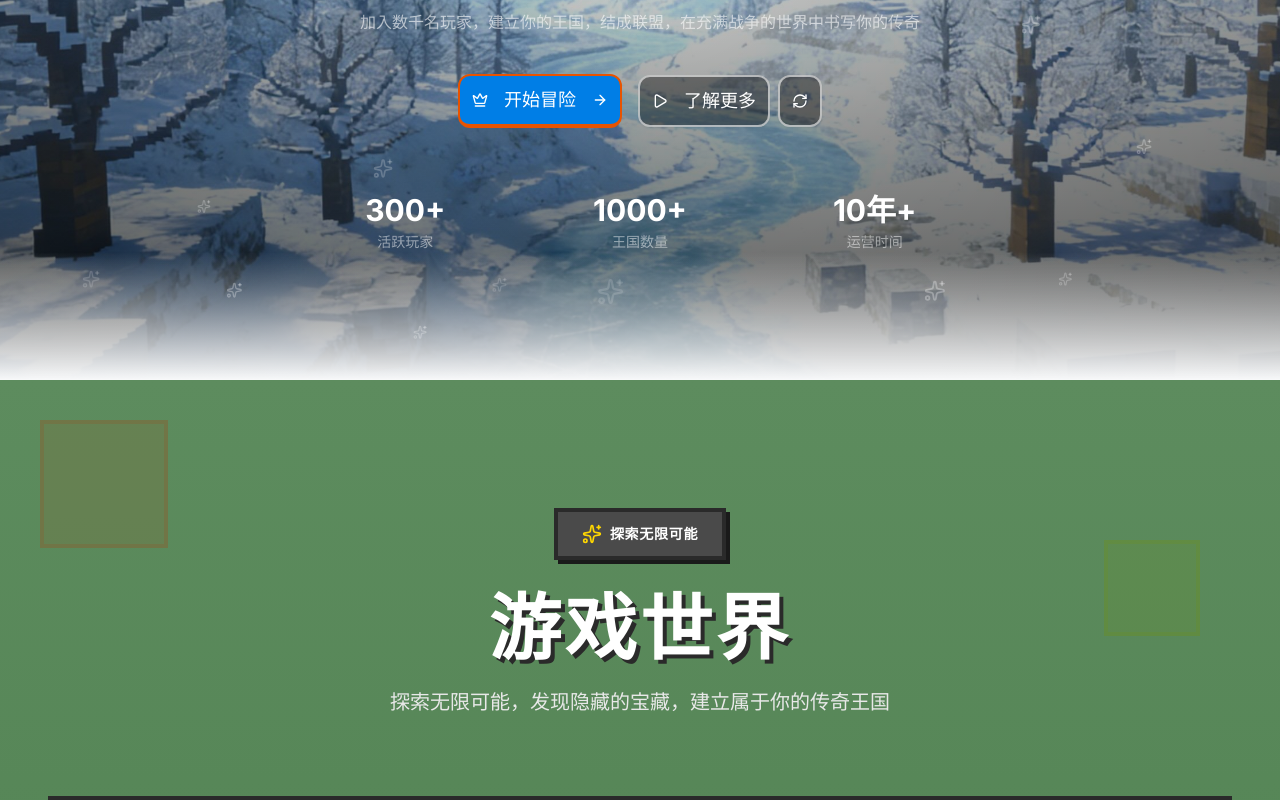
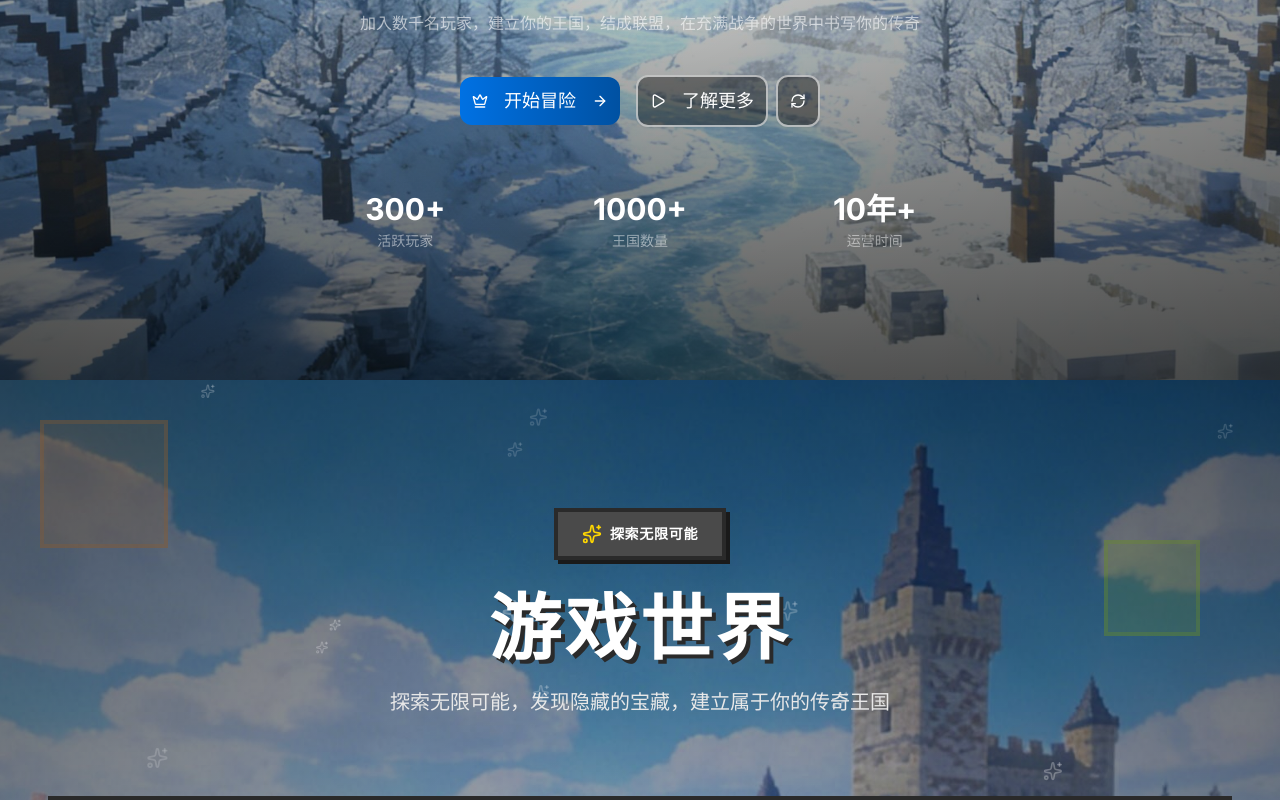
Before and after one commit to IYeaSakura/MclnasKingdomWebsite, a React (Vite) app: page / in a window 1280 px wide. Shown: the part 420-1220 px from the top of the page. Built offline with nearby package versions, Linux system fonts and the light colour scheme.

Commit message:
feat: 添加季节主题功能并重构页面布局
实现季节主题切换功能，包括季节上下文管理和背景组件
重构页面布局为全屏滚动式设计，优化视觉体验
添加交互测试脚本和样式改进

```diff
--- a/src/App.css
+++ b/src/App.css
@@ -25,6 +25,25 @@ html {
 .mc-card:hover {
   transform: translateY(-4px);
   box-shadow: 0 12px 24px rgba(0, 0, 0, 0.1);
+}
+
+/* Custom button styles */
+.mc-button-secondary {
+  background: linear-gradient(135deg, #0071e3 0%, #0051a2 100%);
+  color: white;
+  border: none;
+  transition: all 0.3s ease;
+  position: relative;
+  overflow: hidden;
+}
+
+.mc-button-secondary:hover {
+  transform: translateY(-2px);
+  box-shadow: 0 8px 16px rgba(0, 113, 227, 0.3);
+}
+
+.mc-button-secondary:active {
+  transform: translateY(0);
 }
 
 /* Image loading placeholder */
@@ -231,3 +250,65 @@ img {
 .animate-loading {
   animation: loading 1.5s ease-out forwards;
 }
+
+/* Fixed Background Container */
+.fixed-background-container {
+  position: relative;
+  width: 100%;
+  height: 100vh;
+  overflow: hidden;
+}
+
+.fixed-background {
+  position: fixed;
+  top: 0;
+  left: 0;
+  width: 100%;
+  height: 100vh;
+  z-index: 1;
+  pointer-events: none; /* 允许点击穿透到下方的内容 */
+}
+
+.fixed-background > * {
+  pointer-events: auto; /* 恢复子元素的交互能力 */
+}
+
+.scrollable-content {
+  position: relative;
+  z-index: 2;
+  background: transparent;
+  pointer-events: auto; /* 确保内容区域可以交互 */
+}
+
+.content-spacer {
+  height: 100vh;
+}
+
+/* New layout classes */
+.mt-screen {
+  margin-top: 100vh;
+}
+
+/* Ensure interactive elements are clickable */
+.z-10 {
+  z-index: 10;
+}
+
+.z-20 {
+  z-index: 20;
+}
+
+/* Full screen sections */
+.fullscreen-section {
+  min-height: 100vh;
+  display: flex;
+  align-items: center;
+  justify-content: center;
+  position: relative;
+}
+
+/* Smooth scroll for content sections */
+.scrollable-content > section {
+  transform: translateZ(0);
+  will-change: transform;
+}
--- a/src/App.tsx
+++ b/src/App.tsx
@@ -1,11 +1,10 @@
 import { useState, useEffect } from 'react';
 import { Routes, Route } from 'react-router-dom';
+import { SeasonProvider } from './contexts/SeasonContext';
 import { Navbar } from './sections/Navbar';
 import { Hero } from './sections/Hero';
-import { GameGallery } from './sections/GameGallery';
-import { GameFeatures } from './sections/GameFeatures';
-import { CTA } from './sections/CTA';
 import { Footer } from './sections/Footer';
+import { SeasonContent } from './components/SeasonContent';
 import SystemShopPage from './pages/SystemShopPage';
 import GuildShopPage from './pages/GuildShopPage';
 import HallOfFamePage from './pages/HallOfFamePage';
@@ -17,10 +16,10 @@ function App() {
   const [, setActiveSection] = useState('home');
 
   const handleScroll = () => {
-    const scrollY = window.scrollY;
-    const scrollPosition = scrollY + 200;
+    const scrollPosition = window.scrollY;
 
-    if (scrollPosition < 500) {
+    const scrollWithOffset = scrollPosition + 200;
+    if (scrollWithOffset < 500) {
       setActiveSection('home');
     }
   };
@@ -31,17 +30,19 @@ function App() {
   }, []);
 
   return (
+    <SeasonProvider>
       <div className="min-h-screen bg-[#f8f9fa]">
         <Navbar onSectionChange={setActiveSection} />
         <Routes>
           <Route path="/" element={
-          <>
+            <div className="min-h-screen">
+              {/* Hero Section */}
               <Hero onNavigate={setActiveSection} />
-          <GameGallery />
-          <GameFeatures />
-          <CTA />
+
+              {/* Content Sections */}
+              <SeasonContent />
               <Footer />
-        </>
+            </div>
           } />
           <Route path="/system-shop" element={<SystemShopPage />} />
           <Route path="/guild-shop" element={<GuildShopPage />} />
@@ -50,6 +51,7 @@ function App() {
           <Route path="/daily-news" element={<DailyNewsPage />} />
         </Routes>
       </div>
+    </SeasonProvider>
   );
 }
 
--- /dev/null
+++ b/src/components/SeasonBackground.tsx
@@ -0,0 +1,83 @@
+import { useEffect, useState } from 'react';
+import { Sparkles } from 'lucide-react';
+import { preloadImage, preloadImages } from '@/utils/imageCache';
+
+type Season = 'spring' | 'summer' | 'autumn' | 'winter';
+
+const SEASON_IMAGES: Record<Season, string> = {
+  spring: '/images/hero-landscape-1.jpg',
+  summer: '/images/hero-landscape-2.jpg',
+  autumn: '/images/hero-landscape-3.jpg',
+  winter: '/images/hero-landscape-4.jpg',
+};
+
+interface SeasonBackgroundProps {
+  season: Season;
+  className?: string;
+  children?: React.ReactNode;
+  showParticles?: boolean;
+}
+
+export function SeasonBackground({ season, className = '', children, showParticles = true }: SeasonBackgroundProps) {
+  const [currentImage, setCurrentImage] = useState<string>(SEASON_IMAGES[season]);
+  const [isLoading, setIsLoading] = useState(true);
+
+  useEffect(() => {
+    const loadImage = async () => {
+      setIsLoading(true);
+      await preloadImage(SEASON_IMAGES[season]);
+      setCurrentImage(SEASON_IMAGES[season]);
+      setIsLoading(false);
+    };
+
+    loadImage();
+  }, [season]);
+
+  useEffect(() => {
+    preloadImages(Object.values(SEASON_IMAGES));
+  }, []);
+
+  return (
+    <div className={`relative w-full h-full overflow-hidden ${className}`}>
+      {/* Background Image */}
+      <div
+        className="absolute inset-0 bg-cover bg-center transition-opacity duration-1000 ease-in-out"
+        style={{
+          backgroundImage: `url(${currentImage})`,
+          opacity: isLoading ? 0 : 1
+        }}
+      />
+
+      {/* Gradient Overlay */}
+      <div className="absolute inset-0 bg-gradient-to-b from-black/40 via-black/20 to-black/60" />
+
+      {/* Vignette Effect */}
+      <div className="absolute inset-0 bg-[radial-gradient(ellipse_at_center,transparent_0%,rgba(0,0,0,0.4)_100%)]" />
+
+      {/* Floating Particles - Always visible */}
+      {showParticles && (
+        <div className="absolute inset-0 z-10 overflow-hidden pointer-events-none">
+          {[...Array(20)].map((_, i) => (
+            <Sparkles
+              key={i}
+              className="absolute text-white/30 animate-pulse"
+              style={{
+                left: `${Math.random() * 100}%`,
+                top: `${Math.random() * 100}%`,
+                width: `${12 + Math.random() * 16}px`,
+                height: `${12 + Math.random() * 16}px`,
+                animationDelay: `${Math.random() * 3}s`,
+                animationDuration: `${2 + Math.random() * 3}s`,
+              }}
+            />
+          ))}
+        </div>
+      )}
+
+      {/* Content - 确保可以交互 */}
+      <div className="relative z-20 w-full h-full pointer-events-auto">
+        {children}
+      </div>
+    </div>
+  );
+}
--- /dev/null
+++ b/src/components/SeasonContent.tsx
@@ -0,0 +1,52 @@
+import { useSeason } from '@/contexts/SeasonContext';
+import { SeasonBackground } from '@/components/SeasonBackground';
+import { GameGallery } from '@/sections/GameGallery';
+import { GameFeatures } from '@/sections/GameFeatures';
+import { CTA } from '@/sections/CTA';
+
+type Season = 'spring' | 'summer' | 'autumn' | 'winter';
+
+interface SeasonSectionProps {
+  sectionIndex: number;
+  children: React.ReactNode;
+  className?: string;
+}
+
+function SeasonSection({ sectionIndex, children, className = '' }: SeasonSectionProps) {
+  const { getSeasonByIndex, currentSeason } = useSeason();
+
+  // 计算当前区域对应的季节
+  // sectionIndex: 0 = 游戏世界, 1 = 游戏特色, 2 = 开始冒险
+  const heroSeasonIndex = SEASONS.indexOf(currentSeason);
+  const sectionSeasonIndex = (heroSeasonIndex + sectionIndex + 1) % 4;
+  const sectionSeason = getSeasonByIndex(sectionSeasonIndex);
+
+  return (
+    <SeasonBackground season={sectionSeason} className={className}>
+      {children}
+    </SeasonBackground>
+  );
+}
+
+const SEASONS: Season[] = ['spring', 'summer', 'autumn', 'winter'];
+
+export function SeasonContent() {
+  return (
+    <>
+      {/* 游戏世界 - 下一个季节 */}
+      <SeasonSection sectionIndex={0}>
+        <GameGallery />
+      </SeasonSection>
+
+      {/* 游戏特色 - 下下个季节 */}
+      <SeasonSection sectionIndex={1}>
+        <GameFeatures />
+      </SeasonSection>
+
+      {/* 开始冒险 - 下下下个季节 */}
+      <SeasonSection sectionIndex={2}>
+        <CTA />
+      </SeasonSection>
+    </>
+  );
+}
--- /dev/null
+++ b/src/contexts/SeasonContext.tsx
@@ -0,0 +1,59 @@
+import { createContext, useContext, useState } from 'react';
+import type { ReactNode } from 'react';
+
+type Season = 'spring' | 'summer' | 'autumn' | 'winter';
+
+interface SeasonContextType {
+  currentSeason: Season;
+  setCurrentSeason: (season: Season) => void;
+  getNextSeason: (season: Season) => Season;
+  getSeasonByIndex: (index: number) => Season;
+}
+
+const SEASONS: Season[] = ['spring', 'summer', 'autumn', 'winter'];
+
+const SeasonContext = createContext<SeasonContextType | undefined>(undefined);
+
+export function useSeason() {
+  const context = useContext(SeasonContext);
+  if (context === undefined) {
+    throw new Error('useSeason must be used within a SeasonProvider');
+  }
+  return context;
+}
+
+interface SeasonProviderProps {
+  children: ReactNode;
+}
+
+export function SeasonProvider({ children }: SeasonProviderProps) {
+  const [currentSeason, setCurrentSeason] = useState<Season>(() => {
+    const month = new Date().getMonth() + 1;
+    if (month >= 3 && month <= 5) return 'spring';
+    if (month >= 6 && month <= 8) return 'summer';
+    if (month >= 9 && month <= 11) return 'autumn';
+    return 'winter';
+  });
+
+  const getNextSeason = (season: Season): Season => {
+    const currentIndex = SEASONS.indexOf(season);
+    return SEASONS[(currentIndex + 1) % SEASONS.length];
+  };
+
+  const getSeasonByIndex = (index: number): Season => {
+    return SEASONS[index % SEASONS.length];
+  };
+
+  const value = {
+    currentSeason,
+    setCurrentSeason,
+    getNextSeason,
+    getSeasonByIndex,
+  };
+
+  return (
+    <SeasonContext.Provider value={value}>
+      {children}
+    </SeasonContext.Provider>
+  );
+}
--- a/src/sections/CTA.tsx
+++ b/src/sections/CTA.tsx
@@ -22,7 +22,7 @@ export function CTA() {
   }, []);
 
   return (
-    <section id="cta" className="py-32 bg-gradient-to-br from-[#3A5F3A] to-[#4A7C4B] relative overflow-hidden" style={{ imageRendering: 'pixelated' }}>
+    <section id="cta" className="min-h-screen flex items-center justify-center py-32 relative overflow-hidden" style={{ imageRendering: 'pixelated' }}>
       <div className="absolute inset-0 overflow-hidden pointer-events-none">
         <div className="absolute top-10 left-10 w-32 h-32 bg-[#8C5A2C]/20 border-4 border-[#8C5A2C]/30" />
         <div className="absolute top-40 right-20 w-24 h-24 bg-[#6B8E23]/20 border-4 border-[#6B8E23]/30" />
--- a/src/sections/GameFeatures.tsx
+++ b/src/sections/GameFeatures.tsx
@@ -54,7 +54,7 @@ export function GameFeatures() {
   }, []);
 
   return (
-    <section className="py-32 bg-gradient-to-b from-[#4A7C4B] to-[#5D8C5E] relative overflow-hidden" style={{ imageRendering: 'pixelated' }}>
+    <section className="min-h-screen flex items-center justify-center py-32 relative overflow-hidden" style={{ imageRendering: 'pixelated' }}>
       <div className="absolute inset-0 overflow-hidden pointer-events-none">
         <div className="absolute top-10 left-10 w-32 h-32 bg-[#8C5A2C]/20 border-4 border-[#8C5A2C]/30" />
         <div className="absolute top-40 right-20 w-24 h-24 bg-[#6B8E23]/20 border-4 border-[#6B8E23]/30" />
--- a/src/sections/GameGallery.tsx
+++ b/src/sections/GameGallery.tsx
@@ -73,7 +73,7 @@ export function GameGallery() {
   };
 
   return (
-    <section className="py-32 bg-gradient-to-b from-[#5D8C5E] to-[#4A7C4B] relative overflow-hidden" style={{ imageRendering: 'pixelated' }}>
+    <section className="min-h-screen flex items-center justify-center py-32 relative overflow-hidden" style={{ imageRendering: 'pixelated' }}>
       <div className="absolute inset-0 overflow-hidden pointer-events-none">
         <div className="absolute top-10 left-10 w-32 h-32 bg-[#8C5A2C]/20 border-4 border-[#8C5A2C]/30" />
         <div className="absolute top-40 right-20 w-24 h-24 bg-[#6B8E23]/20 border-4 border-[#6B8E23]/30" />
--- a/src/sections/Hero.tsx
+++ b/src/sections/Hero.tsx
@@ -1,8 +1,9 @@
 import { useEffect, useRef, useState } from 'react';
 import { Button } from '@/components/ui/button';
-import { ArrowRight, Play, Shield, Crown, Sparkles, RefreshCw } from 'lucide-react';
+import { ArrowRight, Play, Shield, Crown, RefreshCw } from 'lucide-react';
 import { VideoModal } from '@/components/VideoModal';
 import { preloadImage, preloadImages } from '@/utils/imageCache';
+import { useSeason } from '@/contexts/SeasonContext';
 
 interface HeroProps {
   onNavigate: (section: string) => void;
@@ -24,27 +25,12 @@ const SEASON_NAMES: Record<Season, string> = {
   winter: '冬季',
 };
 
-const SEASONS: Season[] = ['spring', 'summer', 'autumn', 'winter'];
-
-function getCurrentSeason(): Season {
-  const month = new Date().getMonth() + 1;
-  if (month >= 3 && month <= 5) return 'spring';
-  if (month >= 6 && month <= 8) return 'summer';
-  if (month >= 9 && month <= 11) return 'autumn';
-  return 'winter';
-}
-
-function getNextSeason(currentSeason: Season): Season {
-  const currentIndex = SEASONS.indexOf(currentSeason);
-  return SEASONS[(currentIndex + 1) % SEASONS.length];
-}
-
 export function Hero({ onNavigate }: HeroProps) {
   const heroRef = useRef<HTMLDivElement>(null);
   const [isVisible, setIsVisible] = useState(false);
   const [mousePosition, setMousePosition] = useState({ x: 0, y: 0 });
-  const [currentSeason, setCurrentSeason] = useState<Season>(getCurrentSeason());
-  const [currentImage, setCurrentImage] = useState<string>(SEASON_IMAGES[getCurrentSeason()]);
+  const { currentSeason, setCurrentSeason, getNextSeason } = useSeason();
+  const [currentImage, setCurrentImage] = useState<string>(SEASON_IMAGES[currentSeason]);
   const [nextImage, setNextImage] = useState<string>('');
   const [isTransitioning, setIsTransitioning] = useState(false);
 
@@ -104,7 +90,7 @@ export function Hero({ onNavigate }: HeroProps) {
     >
       {/* Background Image with Parallax */}
       <div
-        className="absolute inset-0 z-0"
+        className="absolute inset-0 z-0 pointer-events-none"
         style={{
           transform: `translate(${mousePosition.x}px, ${mousePosition.y}px) scale(1.1)`,
           transition: 'transform 0.3s ease-out',
@@ -132,23 +118,7 @@ export function Hero({ onNavigate }: HeroProps) {
         <div className="absolute inset-0 bg-[radial-gradient(ellipse_at_center,transparent_0%,rgba(0,0,0,0.4)_100%)]" />
       </div>
 
-      {/* Floating Particles */}
-      <div className="absolute inset-0 z-10 overflow-hidden pointer-events-none">
-        {[...Array(20)].map((_, i) => (
-          <Sparkles
-            key={i}
-            className="absolute text-white/30 animate-pulse"
-            style={{
-              left: `${Math.random() * 100}%`,
-              top: `${Math.random() * 100}%`,
-              width: `${12 + Math.random() * 16}px`,
-              height: `${12 + Math.random() * 16}px`,
-              animationDelay: `${Math.random() * 3}s`,
-              animationDuration: `${2 + Math.random() * 3}s`,
-            }}
-          />
-        ))}
-      </div>
+
 
       {/* Content */}
       <div className="relative z-20 section-container text-center">
@@ -209,7 +179,7 @@ export function Hero({ onNavigate }: HeroProps) {
         >
           <Button
             onClick={() => scrollToSection('cta')}
-            className="mc-button-secondary group px-8 py-6 text-lg rounded-xl"
+            className="group px-8 py-6 text-lg rounded-xl bg-gradient-to-r from-[#0071e3] to-[#0051a2] text-white hover:from-[#0051a2] hover:to-[#003d7a] transition-all duration-300 hover:scale-105 hover:shadow-lg"
           >
             <Crown className="w-5 h-5 mr-2" />
             开始冒险
@@ -266,8 +236,6 @@ export function Hero({ onNavigate }: HeroProps) {
         </div>
       </div>
 
-      {/* Bottom Gradient */}
-      <div className="absolute bottom-0 left-0 right-0 h-32 bg-gradient-to-t from-[#f8f9fa] to-transparent z-30" />
     </section>
   );
 }
```
Also changed, not shown: test-interaction.js (added, +39 -0 lines), 5 other files (tests, documents, lock files or other folders). Lines whose indentation alone changed are shown as unchanged.
